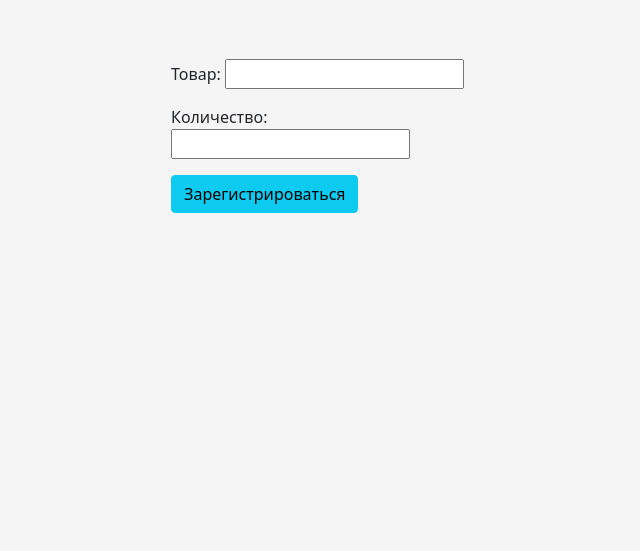
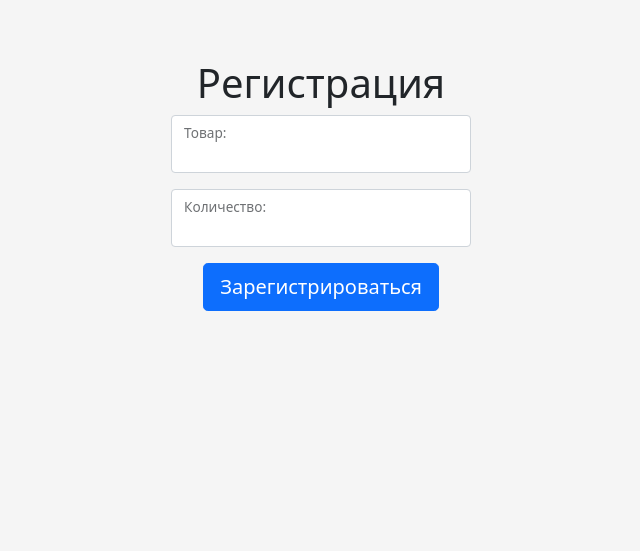
Before and after one commit to LiberBear/diplom, a Django app: template delivery/templates/account/signup.html in a window 1280 px wide. Shown: the part 56-607 px from the top of the page, without its empty margins (319-959 px from the left). Run offline with Django 3.2, Linux system fonts and the light colour scheme; the template is opened without the code that fills it: values that come from a table or form of the project are taken from there, others are empty; some libraries are stand-ins or nearby versions.

Commit message:
Исправлен внешний вид регистрации

```diff
--- a/delivery/templates/account/signup.html
+++ b/delivery/templates/account/signup.html
@@ -9,11 +9,32 @@
 {% endblock %}
 {% block content %}
     <main class="form-signin">
-        <form method="POST">
-           {% csrf_token %}
-            {{ form.as_p }}
-            <input type="submit" class="btn btn-info" value="Зарегистрироваться">
-        </form>
+        <div class="text-center">
+            <form method="POST">
+                <h1 class="text-center">Регистрация</h1>
+                {% csrf_token %}
+
+                {% for hidden in form.hidden_fields %}
+                    {{ hidden }}
+                {% endfor %}
+
+                {% for field in form.visible_fields %}
+                    <div class="mb-3">
+                        <div class="form-floating">
+                            {% render_field field class+="form-control" %}
+                            <label>{{ field.label_tag }}</label>
+                        </div>
+                    </div>
+                          {% for error in field.errors %}
+                    <p style="color: red">{{ error }}</p>
+                {% endfor %}
+                {% endfor %}
+                <input type="submit" class="btn btn-lg btn-primary" value="Зарегистрироваться">
+
+            </form>
+        </div>
+
+
         {#{% if next %}#}
         {#    {% if user.is_authenticated %}#}
         {#    <p>Ошибка доступа.</p>#}
```
